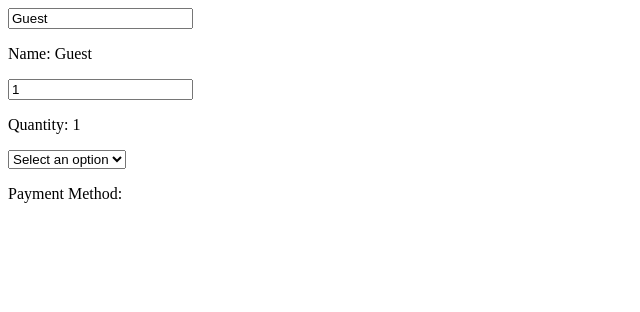
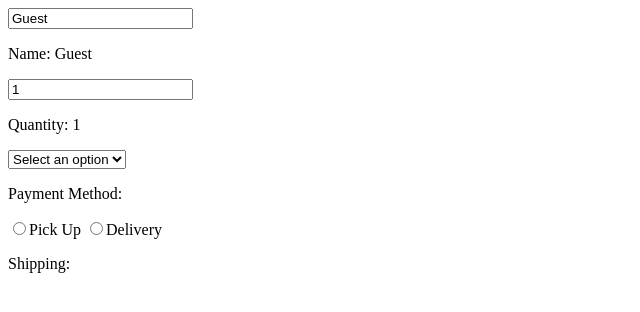
Before and after one commit to Hvk26/ReactApp-Test, a React (Vite) app: page / in a window 1280 px wide. Shown: the top 312 px of the page, without its empty margins (0-640 px from the left). Built offline with nearby package versions, Linux system fonts and the light colour scheme.

Commit message:
adding shipping method to onChange

```diff
--- a/src/MyComponent.jsx
+++ b/src/MyComponent.jsx
@@ -6,6 +6,7 @@ function MyComponent(){
     const [name, nameChange] = useState("Guest");
     const [quantity, setQuantity] = useState(1);
     const [payment, setPayment] = useState("");
+    const [method, setMethod] = useState("");
 
 
     // declaring different function
@@ -17,6 +18,9 @@ function MyComponent(){
     }
     const quantityHandler = ()=>{
         setQuantity(event.target.value);
+    }
+    const methodHandler = ()=>{
+        setMethod(event.target.value);
     }
 
     return(<div>
@@ -34,6 +38,10 @@ function MyComponent(){
         <option >COD</option>
        </select>
        <p>Payment Method: {payment}</p>
+
+        <label> <input type="radio" value="Pick Up" checked={method === "Pick Up"} onChange={methodHandler}/>Pick Up</label>
+        <label> <input type="radio" value="Delivery" checked={method === "Delivery"} onChange={methodHandler}/>Delivery</label>
+        <p>Shipping: {method}</p>
     </div>);
 
 }
```
